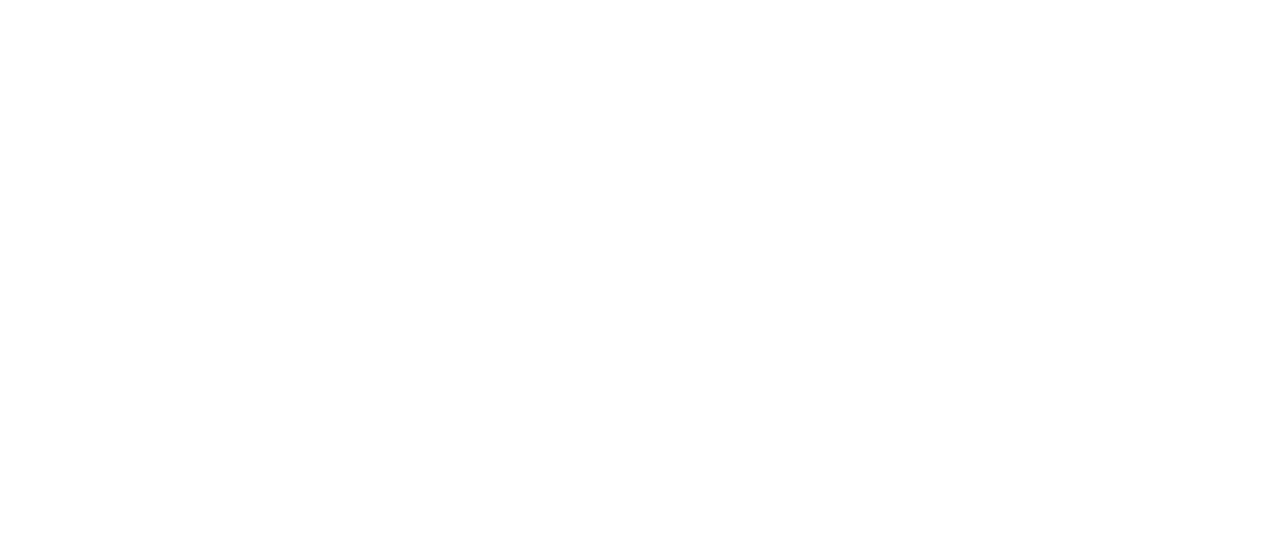
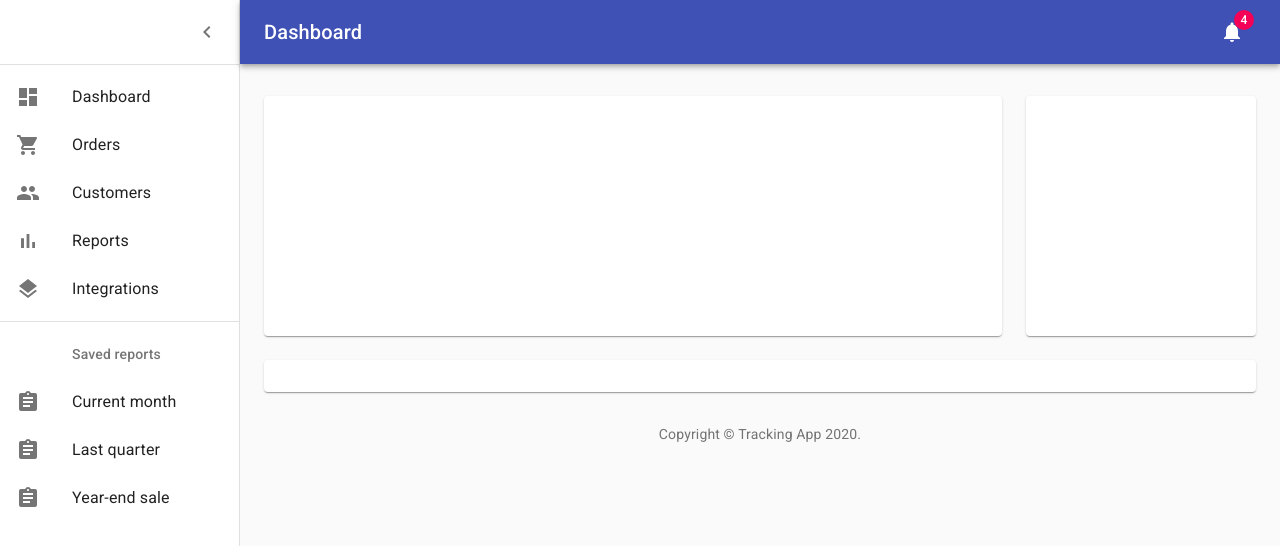
Before and after one commit to brayanL/tracking-apps, a React (Create React App) app in the folder tracking-web/: page /dashboard in a window 1280 px wide. Shown: the top 546 px of the page. Built offline with nearby package versions, Linux system fonts and the light colour scheme.

Commit message:
Dashboard config and routes.

```diff
--- a/tracking-web/package.json
+++ b/tracking-web/package.json
@@ -15,9 +15,11 @@
     "@types/react-dom": "^16.9.0",
     "@types/react-redux": "^7.1.9",
     "@types/react-router": "^5.1.8",
+    "@types/react-router-dom": "^5.1.5",
     "@types/yup": "^0.29.3",
     "axios": "^0.19.2",
     "history": "^5.0.0",
+    "prop-types": "^15.7.2",
     "react": "^16.13.1",
     "react-dom": "^16.13.1",
     "react-hook-form": "^5.7.2",
--- a/tracking-web/src/App.tsx
+++ b/tracking-web/src/App.tsx
@@ -1,14 +1,11 @@
 import React from 'react';
-import { createBrowserHistory } from 'history';
-import { Router } from 'react-router-dom';
+import { BrowserRouter as Router } from 'react-router-dom';
 
 import Routes from './routes';
 
-const browserHistory = createBrowserHistory();
-
 function App() {
     return (
-        <Router history={browserHistory}>
+        <Router>
             <Routes />
         </Router>
     );
--- /dev/null
+++ b/tracking-web/src/apps/common/Copyright.tsx
@@ -0,0 +1,16 @@
+import { Link, Typography } from '@material-ui/core';
+import React from 'react';
+
+export default function Copyright() {
+    return (
+        <Typography variant="body2" color="textSecondary" align="center">
+            {'Copyright © '}
+            <Link color="inherit" href="https://material-ui.com/">
+                Tracking App
+            </Link>
+            {' '}
+            {new Date().getFullYear()}
+            .
+        </Typography>
+    );
+}
--- a/tracking-web/src/apps/login/components/SignInSide.tsx
+++ b/tracking-web/src/apps/login/components/SignInSide.tsx
@@ -1,4 +1,4 @@
-import React from 'react';
+import React, { useEffect } from 'react';
 import { useDispatch, useSelector } from 'react-redux';
 import {
     Avatar,
@@ -16,23 +16,11 @@
 import { makeStyles } from '@material-ui/core/styles';
 import { useForm } from 'react-hook-form';
 import * as yup from 'yup';
+import PropTypes from 'prop-types';
 
 import { Credentials, startLogin } from '../slices/loginSlice';
 import { RootState } from '../../../store/reducers';
-
-function Copyright() {
-    return (
-        <Typography variant="body2" color="textSecondary" align="center">
-            {'Copyright © '}
-            <Link color="inherit" href="https://material-ui.com/">
-                Tracking App
-            </Link>
-            {' '}
-            {new Date().getFullYear()}
-            .
-        </Typography>
-    );
-}
+import Copyright from '../../common/Copyright';
 
 const useStyles = makeStyles((theme) => ({
     root: {
@@ -70,12 +58,18 @@
     password: yup.string().required('Este campo es requerido'),
 }).defined();
 
-export default function SignInSide() {
+export default function SignInSide({ history }) {
     const classes = useStyles();
     const dispatch = useDispatch();
     const login = useSelector((state: RootState) => state.login);
 
     const { register, handleSubmit, errors } = useForm({ validationSchema: loginSchema });
+
+    useEffect(() => {
+        if (login.isSuccess) {
+            history.push('/dashboard');
+        }
+    }, [login.isSuccess]);
 
     const onSubmit = handleSubmit(({ username, password }) => {
         dispatch(startLogin({ username, password }));
@@ -159,3 +153,9 @@
         </Grid>
     );
 }
+
+SignInSide.propTypes = {
+    history: PropTypes.shape({
+        push: PropTypes.func.isRequired,
+    }).isRequired,
+};
--- a/tracking-web/src/apps/login/slices/loginSlice.ts
+++ b/tracking-web/src/apps/login/slices/loginSlice.ts
@@ -12,13 +12,15 @@
 interface LoginState {
     loading: boolean,
     data: object,
-    isError: boolean
+    errorMessage: string,
+    isSuccess: boolean
 }
 
 const initialState: LoginState = {
     loading: false,
     data: {},
-    isError: false,
+    errorMessage: '',
+    isSuccess: false,
 };
 
 const loginSlice = createSlice({
@@ -31,12 +33,12 @@
         successLogin(state, action: PayloadAction<LoginData>) {
             state.loading = false;
             state.data = action.payload;
-            state.isError = false;
+            state.isSuccess = true;
         },
         failedLogin(state, action) {
             state.loading = false;
-            state.data = action.payload;
-            state.isError = true;
+            state.errorMessage = action.payload;
+            state.isSuccess = false;
         },
     },
 });
--- /dev/null
+++ b/tracking-web/src/apps/theme/Dashboard.tsx
@@ -0,0 +1,186 @@
+import React from 'react';
+import clsx from 'clsx';
+import { makeStyles } from '@material-ui/core/styles';
+import CssBaseline from '@material-ui/core/CssBaseline';
+import Drawer from '@material-ui/core/Drawer';
+import Box from '@material-ui/core/Box';
+import AppBar from '@material-ui/core/AppBar';
+import Toolbar from '@material-ui/core/Toolbar';
+import List from '@material-ui/core/List';
+import Typography from '@material-ui/core/Typography';
+import Divider from '@material-ui/core/Divider';
+import IconButton from '@material-ui/core/IconButton';
+import Badge from '@material-ui/core/Badge';
+import Container from '@material-ui/core/Container';
+import Grid from '@material-ui/core/Grid';
+import Paper from '@material-ui/core/Paper';
+import MenuIcon from '@material-ui/icons/Menu';
+import ChevronLeftIcon from '@material-ui/icons/ChevronLeft';
+import NotificationsIcon from '@material-ui/icons/Notifications';
+import { mainListItems, secondaryListItems } from './listItems';
+import Copyright from '../common/Copyright';
+
+const drawerWidth = 240;
+
+const useStyles = makeStyles((theme) => ({
+    root: {
+        display: 'flex',
+    },
+    toolbar: {
+        paddingRight: 24, // keep right padding when drawer closed
+    },
+    toolbarIcon: {
+        display: 'flex',
+        alignItems: 'center',
+        justifyContent: 'flex-end',
+        padding: '0 8px',
+        ...theme.mixins.toolbar,
+    },
+    appBar: {
+        zIndex: theme.zIndex.drawer + 1,
+        transition: theme.transitions.create(['width', 'margin'], {
+            easing: theme.transitions.easing.sharp,
+            duration: theme.transitions.duration.leavingScreen,
+        }),
+    },
+    appBarShift: {
+        marginLeft: drawerWidth,
+        width: `calc(100% - ${drawerWidth}px)`,
+        transition: theme.transitions.create(['width', 'margin'], {
+            easing: theme.transitions.easing.sharp,
+            duration: theme.transitions.duration.enteringScreen,
+        }),
+    },
+    menuButton: {
+        marginRight: 36,
+    },
+    menuButtonHidden: {
+        display: 'none',
+    },
+    title: {
+        flexGrow: 1,
+    },
+    drawerPaper: {
+        position: 'relative',
+        whiteSpace: 'nowrap',
+        width: drawerWidth,
+        transition: theme.transitions.create('width', {
+            easing: theme.transitions.easing.sharp,
+            duration: theme.transitions.duration.enteringScreen,
+        }),
+    },
+    drawerPaperClose: {
+        overflowX: 'hidden',
+        transition: theme.transitions.create('width', {
+            easing: theme.transitions.easing.sharp,
+            duration: theme.transitions.duration.leavingScreen,
+        }),
+        width: theme.spacing(7),
+        [theme.breakpoints.up('sm')]: {
+            width: theme.spacing(9),
+        },
+    },
+    appBarSpacer: theme.mixins.toolbar,
+    content: {
+        flexGrow: 1,
+        height: '100vh',
+        overflow: 'auto',
+    },
+    container: {
+        paddingTop: theme.spacing(4),
+        paddingBottom: theme.spacing(4),
+    },
+    paper: {
+        padding: theme.spacing(2),
+        display: 'flex',
+        overflow: 'auto',
+        flexDirection: 'column',
+    },
+    fixedHeight: {
+        height: 240,
+    },
+}));
+
+export default function Dashboard() {
+    const classes = useStyles();
+    const [open, setOpen] = React.useState(true);
+    const handleDrawerOpen = () => {
+        setOpen(true);
+    };
+    const handleDrawerClose = () => {
+        setOpen(false);
+    };
+    const fixedHeightPaper = clsx(classes.paper, classes.fixedHeight);
+
+    return (
+        <div className={classes.root}>
+            <CssBaseline />
+            <AppBar position="absolute" className={clsx(classes.appBar, open && classes.appBarShift)}>
+                <Toolbar className={classes.toolbar}>
+                    <IconButton
+                        edge="start"
+                        color="inherit"
+                        aria-label="open drawer"
+                        onClick={handleDrawerOpen}
+                        className={clsx(classes.menuButton, open && classes.menuButtonHidden)}
+                    >
+                        <MenuIcon />
+                    </IconButton>
+                    <Typography component="h1" variant="h6" color="inherit" noWrap className={classes.title}>
+                        Dashboard
+                    </Typography>
+                    <IconButton color="inherit">
+                        <Badge badgeContent={4} color="secondary">
+                            <NotificationsIcon />
+                        </Badge>
+                    </IconButton>
+                </Toolbar>
+            </AppBar>
+            <Drawer
+                variant="permanent"
+                classes={{
+                    paper: clsx(classes.drawerPaper, !open && classes.drawerPaperClose),
+                }}
+                open={open}
+            >
+                <div className={classes.toolbarIcon}>
+                    <IconButton onClick={handleDrawerClose}>
+                        <ChevronLeftIcon />
+                    </IconButton>
+                </div>
+                <Divider />
+                <List>{mainListItems}</List>
+                <Divider />
+                <List>{secondaryListItems}</List>
+            </Drawer>
+            <main className={classes.content}>
+                <div className={classes.appBarSpacer} />
+                <Container maxWidth="lg" className={classes.container}>
+                    <Grid container spacing={3}>
+                        {/* Chart */}
+                        <Grid item xs={12} md={8} lg={9}>
+                            <Paper className={fixedHeightPaper}>
+                                {/*<Chart />*/}
+                            </Paper>
+                        </Grid>
+                        {/* Recent Deposits */}
+                        <Grid item xs={12} md={4} lg={3}>
+                            <Paper className={fixedHeightPaper}>
+                                {/*<Deposits />*/}
+                            </Paper>
+                        </Grid>
+                        {/* Recent Orders */}
+                        <Grid item xs={12}>
+                            <Paper className={classes.paper}>
+                                {/*<Orders />*/}
+                            </Paper>
+                        </Grid>
+                    </Grid>
+                    <Box pt={4}>
+                        <Copyright />
+                    </Box>
+                </Container>
+            </main>
+        </div>
+    );
+}
--- /dev/null
+++ b/tracking-web/src/apps/theme/listItems.tsx
@@ -0,0 +1,70 @@
+import React from 'react';
+import ListItem from '@material-ui/core/ListItem';
+import ListItemIcon from '@material-ui/core/ListItemIcon';
+import ListItemText from '@material-ui/core/ListItemText';
+import ListSubheader from '@material-ui/core/ListSubheader';
+import DashboardIcon from '@material-ui/icons/Dashboard';
+import ShoppingCartIcon from '@material-ui/icons/ShoppingCart';
+import PeopleIcon from '@material-ui/icons/People';
+import BarChartIcon from '@material-ui/icons/BarChart';
+import LayersIcon from '@material-ui/icons/Layers';
+import AssignmentIcon from '@material-ui/icons/Assignment';
+
+export const mainListItems = (
+    <div>
+        <ListItem button>
+            <ListItemIcon>
+                <DashboardIcon />
+            </ListItemIcon>
+            <ListItemText primary="Dashboard" />
+        </ListItem>
+        <ListItem button>
+            <ListItemIcon>
+                <ShoppingCartIcon />
+            </ListItemIcon>
+            <ListItemText primary="Orders" />
+        </ListItem>
+        <ListItem button>
+            <ListItemIcon>
+                <PeopleIcon />
+            </ListItemIcon>
+            <ListItemText primary="Customers" />
+        </ListItem>
+        <ListItem button>
+            <ListItemIcon>
+                <BarChartIcon />
+            </ListItemIcon>
+            <ListItemText primary="Reports" />
+        </ListItem>
+        <ListItem button>
+            <ListItemIcon>
+                <LayersIcon />
+            </ListItemIcon>
+            <ListItemText primary="Integrations" />
+        </ListItem>
+    </div>
+);
+
+export const secondaryListItems = (
+    <div>
+        <ListSubheader inset>Saved reports</ListSubheader>
+        <ListItem button>
+            <ListItemIcon>
+                <AssignmentIcon />
+            </ListItemIcon>
+            <ListItemText primary="Current month" />
+        </ListItem>
+        <ListItem button>
+            <ListItemIcon>
+                <AssignmentIcon />
+            </ListItemIcon>
+            <ListItemText primary="Last quarter" />
+        </ListItem>
+        <ListItem button>
+            <ListItemIcon>
+                <AssignmentIcon />
+            </ListItemIcon>
+            <ListItemText primary="Year-end sale" />
+        </ListItem>
+    </div>
+);
--- a/tracking-web/src/routes/index.tsx
+++ b/tracking-web/src/routes/index.tsx
@@ -1,11 +1,13 @@
 import React from 'react';
 import { Route, Switch } from 'react-router-dom';
 import SignInSide from '../apps/login/components/SignInSide';
+import Dashboard from '../apps/theme/Dashboard';
 
 export default function Routes() {
     return (
         <Switch>
             <Route exact path="/login" component={SignInSide} />
+            <Route exact path="/dashboard" component={Dashboard} />
         </Switch>
     );
 }
--- a/tracking-web/src/store/store.ts
+++ b/tracking-web/src/store/store.ts
@@ -22,12 +22,12 @@
     middleware: [sagaMiddleware],
 });
 
-if (process.env.NODE_ENV === 'development' && module.hot) {
+/* if (process.env.NODE_ENV === 'development' && module.hot) {
     module.hot.accept('./reducers', () => {
         const newRootReducer = require('./reducers').default;
         store.replaceReducer(newRootReducer);
     });
-}
+} */
 
 // run saga
 sagaMiddleware.run(rootSaga);
```
